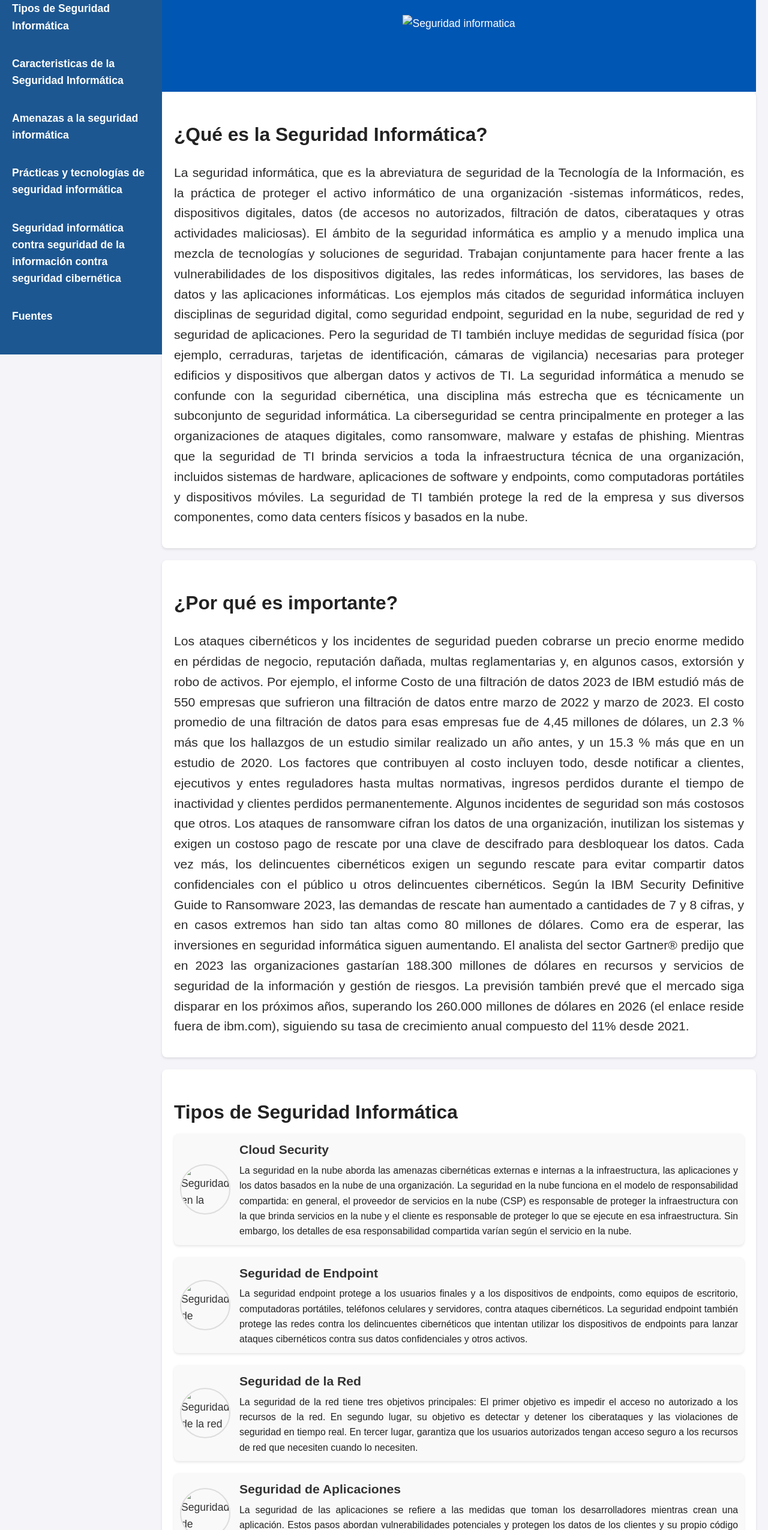
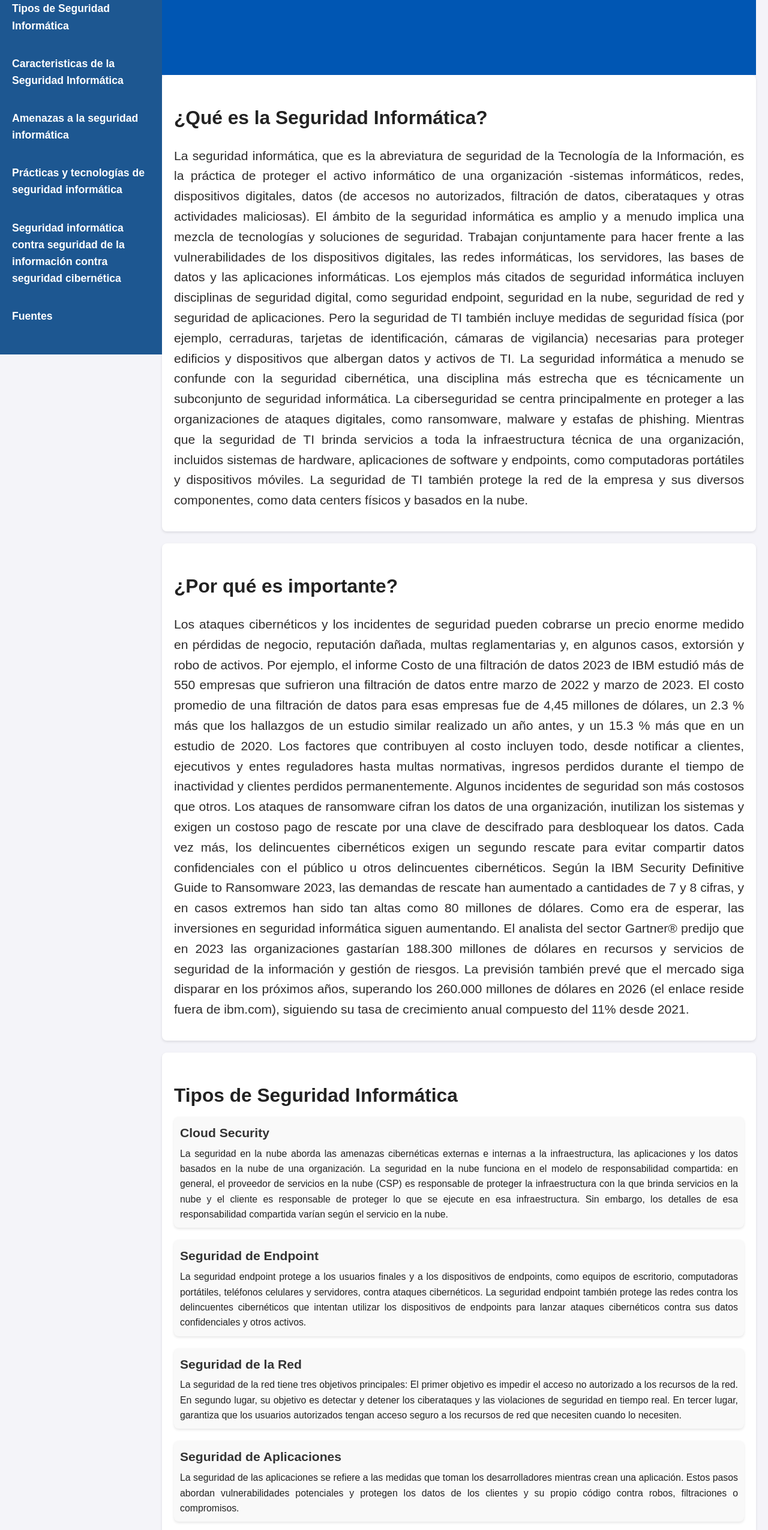
Before and after one commit to ShadowXwx/ShadowXwx.github.io, a plain HTML site: page index.html in a window 1280 px wide. Shown: the part 249-2800 px from the top of the page at 60% size. Drawn offline with Linux system fonts and the light colour scheme.

Commit message:
index.html

```diff
--- a/index.html
+++ b/index.html
@@ -33,7 +33,6 @@
         <!-- Banner principal -->
         <section class="banner">
             <h1>Protege tus datos con Seguridad Informática</h1>
-            <img src="img\informatica.jpg" alt="Seguridad informatica">
         </section>
 
         <!-- Secciones de contenido -->
@@ -57,42 +56,41 @@
             <h2>Tipos de Seguridad Informática</h2>
             <ul class="security-types">
                 <li>
-                    <img src="img\Cloud Security.jpg" alt="Seguridad en la nube">
+
                     <div>
                         <h3>Cloud Security</h3>
                         <p>La seguridad en la nube aborda las amenazas cibernéticas externas e internas a la infraestructura, las aplicaciones y los datos basados en la nube de una organización. La seguridad en la nube funciona en el modelo de responsabilidad compartida: en general, el proveedor de servicios en la nube (CSP) es responsable de proteger la infraestructura con la que brinda servicios en la nube y el cliente es responsable de proteger lo que se ejecute en esa infraestructura. Sin embargo, los detalles de esa responsabilidad compartida varían según el servicio en la nube.</p>
                     </div>
                 </li>
                 <li>
-                    <img src="img\Seguridad de endpoint.jpg" alt="Seguridad de endpoint">
                     <div>
                         <h3>Seguridad de Endpoint</h3>
                         <p>La seguridad endpoint protege a los usuarios finales y a los dispositivos de endpoints, como equipos de escritorio, computadoras portátiles, teléfonos celulares y servidores, contra ataques cibernéticos. La seguridad endpoint también protege las redes contra los delincuentes cibernéticos que intentan utilizar los dispositivos de endpoints para lanzar ataques cibernéticos contra sus datos confidenciales y otros activos.</p>
                     </div>
                 </li>
                 <li>
-                    <img src="img\Seguridad de la red.jpg" alt="Seguridad de la red">
+
                     <div>
                         <h3>Seguridad de la Red</h3>
                         <p>La seguridad de la red tiene tres objetivos principales: El primer objetivo es impedir el acceso no autorizado a los recursos de la red. En segundo lugar, su objetivo es detectar y detener los ciberataques y las violaciones de seguridad en tiempo real. En tercer lugar, garantiza que los usuarios autorizados tengan acceso seguro a los recursos de red que necesiten cuando lo necesiten.</p>
                     </div>
                 </li>
                 <li>
-                    <img src="img\Seguridad de las aplicaciones.jpg" alt="Seguridad de aplicaciones">
+
                     <div>
                         <h3>Seguridad de Aplicaciones</h3>
                         <p>La seguridad de las aplicaciones se refiere a las medidas que toman los desarrolladores mientras crean una aplicación. Estos pasos abordan vulnerabilidades potenciales y protegen los datos de los clientes y su propio código contra robos, filtraciones o compromisos.</p>
                     </div>
                 </li>
                 <li>
-                    <img src="img\Seguridad en Internet.jpg" alt="Seguridad de Internet">
+
                     <div>
                         <h3>Seguridad de Internet</h3>
                         <p>La seguridad de Internet protege los datos y la información confidencial transmitidos, almacenados o procesados por navegadores o aplicaciones. La seguridad de Internet implica una variedad de prácticas y tecnologías de seguridad que monitorean el tráfico entrante de Internet en busca de malware y otro contenido malicioso. Las tecnologías en esta área incluyen mecanismos de autenticación, puertas de enlace web, protocolos de cifrado y, sobre todo, cortafuegos.</p>
                     </div>
                 </li>
                 <li>
-                    <img src="img\Seguridad de IoT y tecnología operativa (OT).jpg" alt="Seguridad de IoT">
+
                     <div>
                         <h3>Seguridad de IoT y OT</h3>
                         <p>La seguridad de Internet de las cosas (IoT) se enfoca en prevenir sensores y dispositivos conectados a Internet, por ejemplo cámaras de timbre, electrodomésticos inteligentes, automóviles modernos. IoT tiene como objetivo evitar que los hackers tomen el control de estos dispositivos. También evita que los hackers utilicen estos dispositivos para infiltrarse en la red de una organización. La seguridad de la tecnología operativa (OT) se centra más específicamente en los dispositivos conectados que supervisan o controlan los procesos dentro de una empresa, por ejemplo, los sensores de una línea de montaje automatizada.</p>
```
